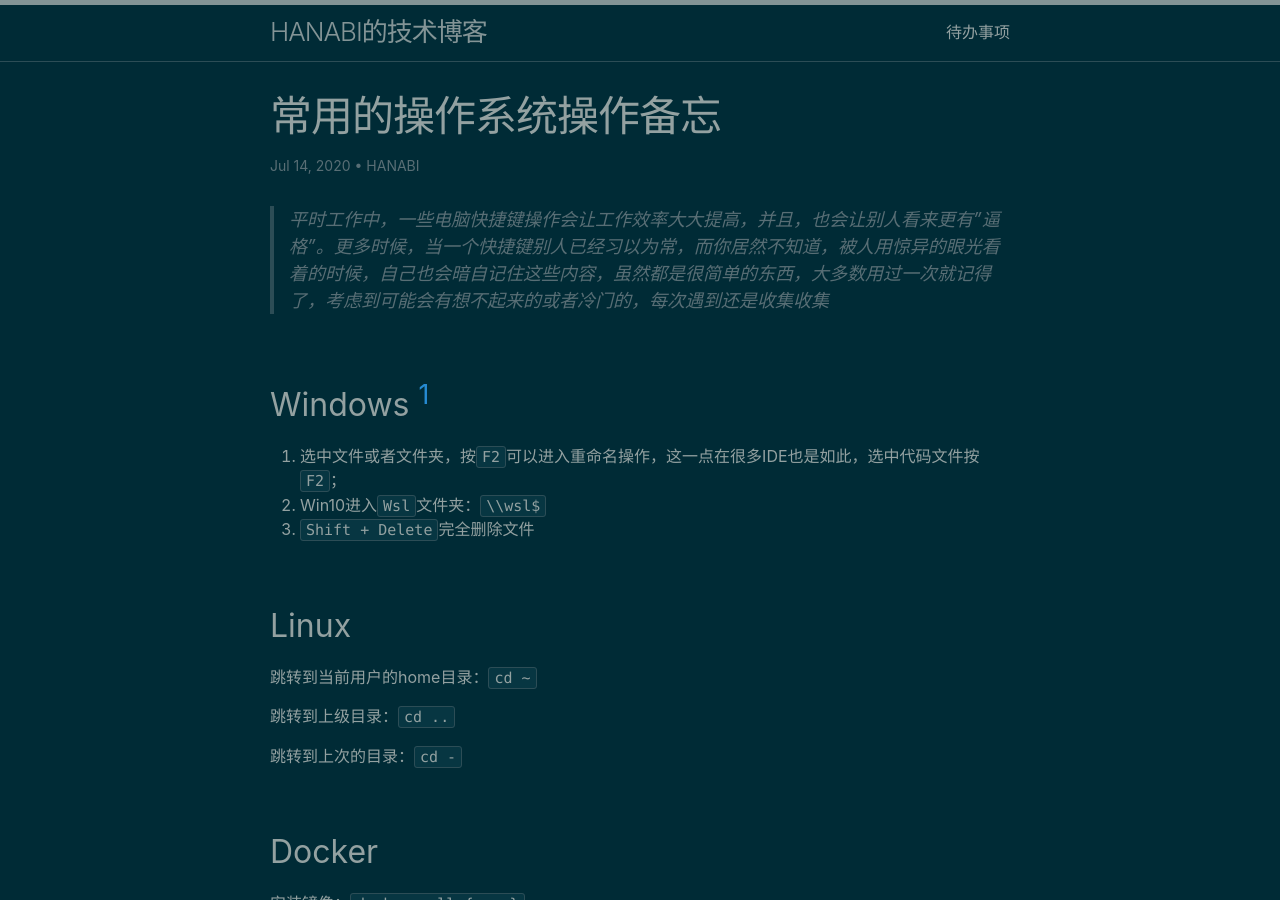
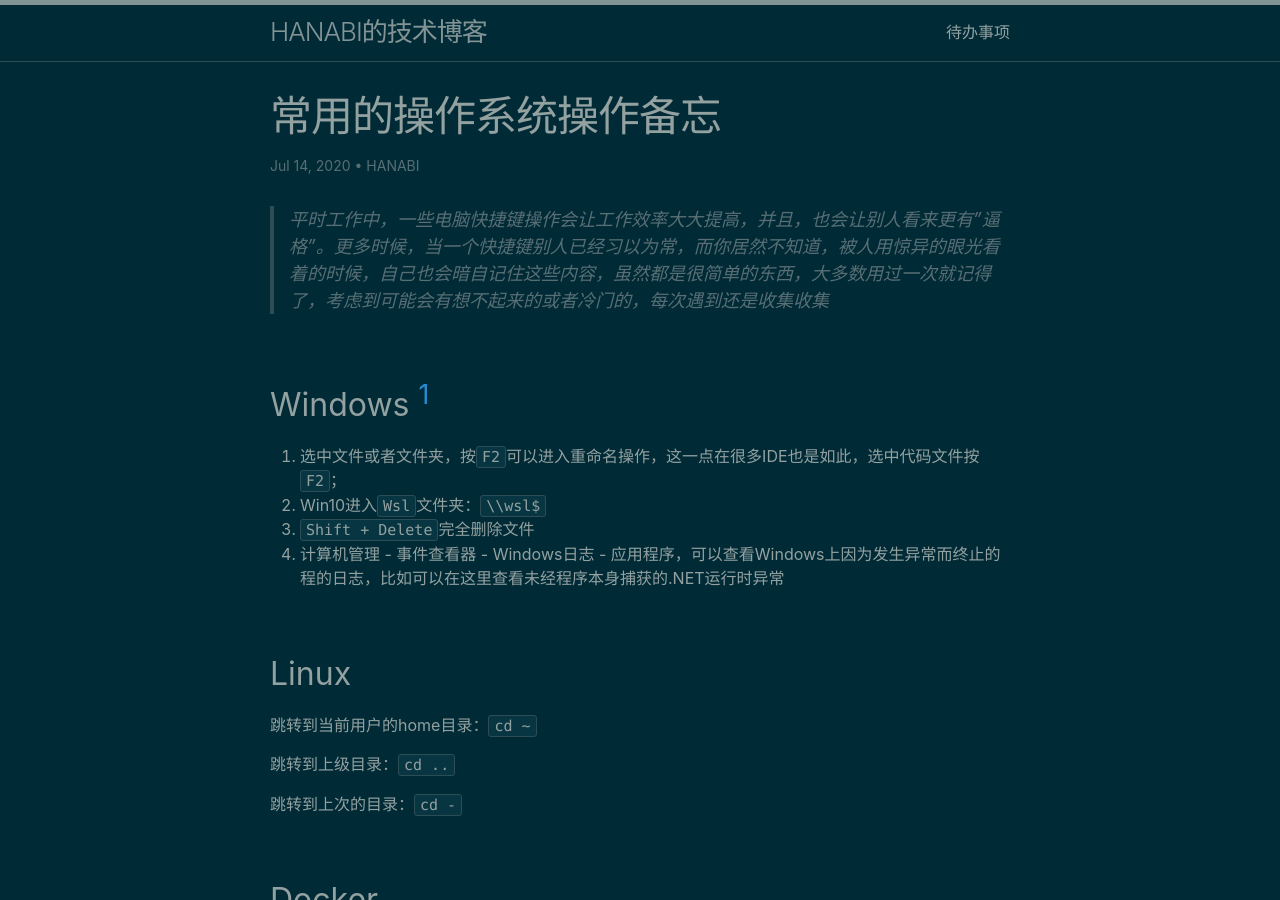
Before and after one commit to KamenRiderKuuga/kamenriderkuuga.github.io, a Jekyll site: the page built from _posts/2020-07-13-Tips-2.md, in a window 1280 px wide and 900 px high. Built offline with Jekyll 4.4.1, drawn with Linux system fonts in a browser that asks for light colours.

Commit message:
Update 2020-07-13-Tips-2.md

```diff
--- a/_posts/2020-07-13-Tips-2.md
+++ b/_posts/2020-07-13-Tips-2.md
@@ -13,8 +13,7 @@ tags: Tips
 1.	选中文件或者文件夹，按`F2`可以进入重命名操作，这一点在很多IDE也是如此，选中代码文件按`F2`；
 2. Win10进入`Wsl`文件夹：`\\wsl$`
 3.	`Shift + Delete`完全删除文件
-
-
+4.	计算机管理 - 事件查看器 - Windows日志 - 应用程序，可以查看Windows上因为发生异常而终止的程的日志，比如可以在这里查看未经程序本身捕获的.NET运行时异常
 
 ## Linux
 
```
